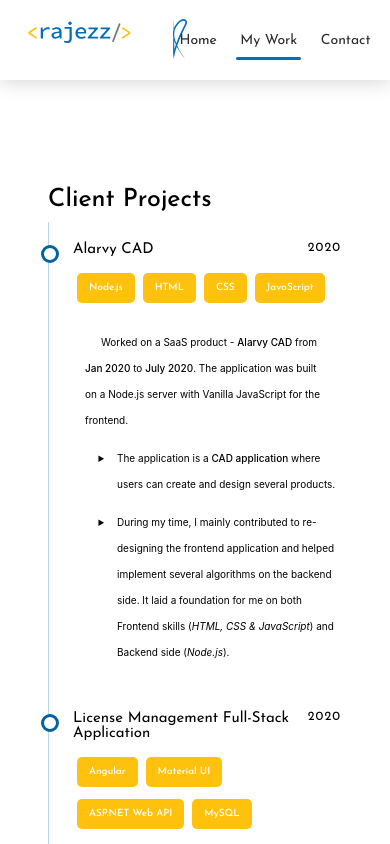
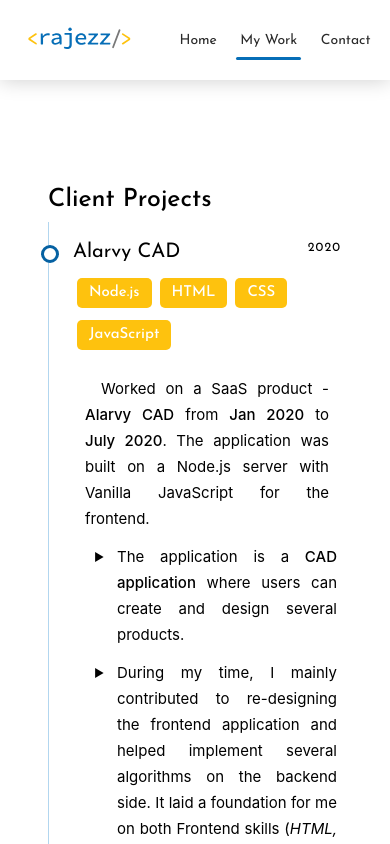
Before and after one commit to rajezz/my-portfolio, a React (Create React App) app: page /work in a window 390 px wide. Shown: the top 844 px of the page. Built offline with nearby package versions, Linux system fonts and the light colour scheme; a web font is replaced by a local one.

Commit message:
Fix font-size issue in Work page

```diff
--- a/src/components/Footer/styles.css
+++ b/src/components/Footer/styles.css
@@ -53,24 +53,15 @@
 	transition: all 0.2s ease-in-out;
 	margin: 0px 1rem;
 }
-/* .summary .skill::after {
-	margin-left: 10px;
-	content: "\2022";
-	color: inherit;
-} */
 
-/* .summary .skill:last-child::after {
-	margin-left: 10px;
-	content: "";
-	color: inherit;
-} */
 .copyrights {
-	font-size: 0.75rem;
+	font-size: 12px;
 	font-weight: 500;
 	color: #b0b0b3;
 	letter-spacing: 0.325rem;
 	text-transform: uppercase;
 }
+
 .footer p {
 	margin: 7px;
 }
--- a/src/components/Header/styles.css
+++ b/src/components/Header/styles.css
@@ -15,9 +15,11 @@
 	box-shadow: #05050533 0px 0px 20px 0px;
 }
 
-/* .header .title, .header .nav-list {
-	width: 200px;
-} */
+.header .title-link {
+	display: flex;
+	align-items: center;
+}
+
 .header .logo {
 	position: absolute;
 	left: calc(50% - 22px);
@@ -61,3 +63,9 @@
 .nav-list a:hover {
 	color: black;
 }
+
+@media screen and (max-width: 600px) {
+	.header .logo {
+		display: none;
+	}
+}
--- a/src/components/SkillChip/styles.css
+++ b/src/components/SkillChip/styles.css
@@ -13,3 +13,9 @@
 	font-size: 1rem;
 	font-weight: 500;
 }
+
+@media screen and (max-width: 768px) {
+	.skill-chip {
+		font-size: 1.5rem;
+	}
+}
--- a/src/components/WorkSection/styles.css
+++ b/src/components/WorkSection/styles.css
@@ -9,8 +9,8 @@
 }
 
 .year {
-    font-size: 1.25rem;
-    letter-spacing: 1px;
+	font-size: 1.25rem;
+	letter-spacing: 1px;
 }
 
 ul.timeline {
@@ -69,6 +69,7 @@
 .row.desc {
 	font-family: var(--font-family-for-description);
 	font-size: 1rem;
+	text-align: justify;
 }
 
 .desc .desc-textarea {
@@ -85,3 +86,15 @@
 	padding: 6px 4px;
 	line-height: 26px;
 }
+
+@media screen and (max-width: 768px) {
+	.timeline .title {
+		font-size: 2rem;
+	}
+	.row.desc {
+		font-size: 1.5rem;
+	}
+	.skill-chip {
+		font-size: 1.5rem;
+	}
+}
```
